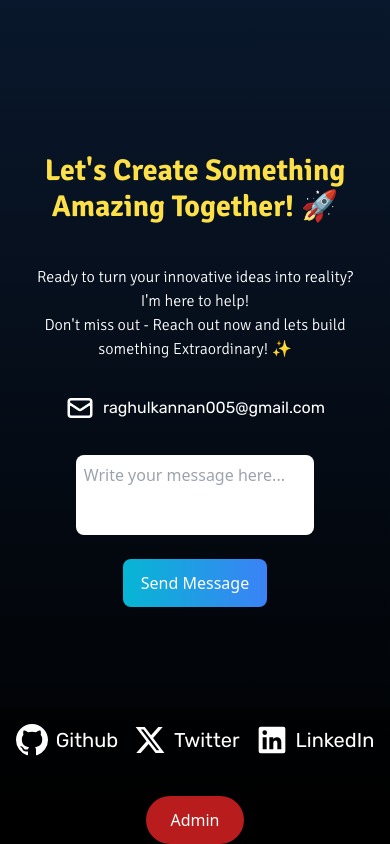
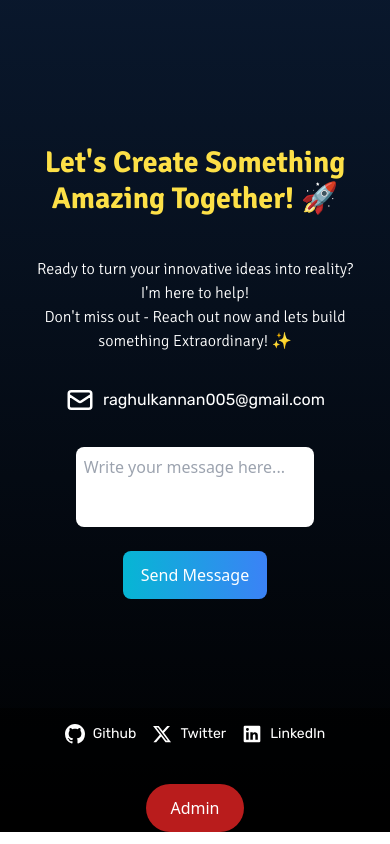
Before and after one commit to Raghulkannan005/Raghulkannan005.github.io, a React (Vite) app: page / in a window 390 px wide. Shown: the part 3392-4236 px from the top of the page. Built offline with nearby package versions, Linux system fonts and the light colour scheme.

Commit message:
fixed icon issue

```diff
--- a/src/App.jsx
+++ b/src/App.jsx
@@ -22,7 +22,7 @@ const AppContent = () => {
     }
 
     return (
-        <div className={`h-full w-full min-w-[375px] items-center transition-colors duration-300 ${darkMode ? '[background:radial-gradient(125%_125%_at_50%_10%,#020220_30%,#0a1399_100%)]' : 'bg-gray-100'}`}>
+        <div className={`h-full w-full min-w-[320px] items-center transition-colors duration-300 ${darkMode ? '[background:radial-gradient(125%_125%_at_50%_10%,#020220_30%,#0a1399_100%)]' : 'bg-gray-100'}`}>
             <Navbar isActive={isActive} toggleClass={toggleClass} />
             <Hero onlyIfOpenToggle={onlyIfOpenToggle} />
             <About onlyIfOpenToggle={onlyIfOpenToggle} />
--- a/src/Components/contact.jsx
+++ b/src/Components/contact.jsx
@@ -50,7 +50,7 @@ const Contact = ({onlyIfOpenToggle}) => {
 
         <div className='flex flex-col min-h-[90vh] justify-center items-center'>
 
-            <div className= "text-yellow-300 text-3xl sm:text-4xl font-signi mt-28 px-6 text-center font-bold mb-4">
+            <div className= "text-yellow-300 text-3xl sm:text-4xl font-signi mt-24 px-6 text-center font-bold mb-4">
                 Let&apos;s Create Something Amazing Together! 🚀
             </div>
 
@@ -103,22 +103,22 @@ const Contact = ({onlyIfOpenToggle}) => {
             <footer className={` ${darkMode?'bg-black/60':'bg-white/10'} w-full h-[5%] flex flex-col items-center`}>
                 <div className={`text-xl ${darkMode ? 'text-white' : 'text-black'} font-rubi mt-2 flex items-center`}>
                 <a href="https://github.com/Raghulkannan005" target="_blank" rel="noopener noreferrer" className="flex items-center hover:text-gray-400 m-2">
-                        <svg height="32" viewBox="0 0 16 16" version="1.1" width="32" aria-hidden="true" fill="currentColor">
+                        <svg height="20" viewBox="0 0 16 16" version="1.1" width="20" aria-hidden="true" fill="currentColor">
                             <path d="M8 0c4.42 0 8 3.58 8 8a8.013 8.013 0 0 1-5.45 7.59c-.4.08-.55-.17-.55-.38 0-.27.01-1.13.01-2.2 0-.75-.25-1.23-.54-1.48 1.78-.2 3.65-.88 3.65-3.95 0-.88-.31-1.59-.82-2.15.08-.2.36-1.02-.08-2.12 0 0-.67-.22-2.2.82-.64-.18-1.32-.27-2-.27-.68 0-1.36.09-2 .27-1.53-1.03-2.2-.82-2.2-.82-.44 1.1-.16 1.92-.08 2.12-.51.56-.82 1.28-.82 2.15 0 3.06 1.86 3.75 3.64 3.95-.23.2-.44.55-.51 1.07-.46.21-1.61.55-2.33-.66-.15-.24-.6-.83-1.23-.82-.67.01-.27.38.01.53.34.19.73.9.82 1.13.16.45.68 1.31 2.69.94 0 .67.01 1.3.01 1.49 0 .21-.15.45-.55.38A7.995 7.995 0 0 1 0 8c0-4.42 3.58-8 8-8Z"></path>
                         </svg>
-                        <span className="ml-2">Github</span>
+                        <span className="ml-2 text-sm sm:text-xl">Github</span>
                     </a>
                     <a href="https://twitter.com/raghulkannan_" target="_blank" rel="noopener noreferrer" className="flex items-center hover:text-gray-400 m-2 ">
-                        <svg height="32" viewBox="0 0 24 24" width="32" fill="currentColor">
+                        <svg height="20" viewBox="0 0 24 24" width="20" fill="currentColor">
                             <path d="M18.244 2.25h3.308l-7.227 8.26 8.502 11.24H16.17l-5.214-6.817L4.99 21.75H1.68l7.73-8.835L1.254 2.25H8.08l4.713 6.231zm-1.161 17.52h1.833L7.084 4.126H5.117z"/>
                         </svg>
-                        <span className="ml-2">Twitter</span>
+                        <span className="ml-2 text-sm sm:text-xl">Twitter</span>
                     </a>
                     <a href="https://www.linkedin.com/in/raghul-kannan-0a4968242" target="_blank" rel="noopener noreferrer" className="flex items-center hover:text-gray-400 m-2">
-                        <svg height="32" viewBox="0 0 24 24" width="32" fill="currentColor">
+                        <svg height="20" viewBox="0 0 24 24" width="20" fill="currentColor">
                             <path d="M20.5 2h-17A1.5 1.5 0 002 3.5v17A1.5 1.5 0 003.5 22h17a1.5 1.5 0 001.5-1.5v-17A1.5 1.5 0 0020.5 2zM8 19H5v-9h3zM6.5 8.25A1.75 1.75 0 118.3 6.5a1.78 1.78 0 01-1.8 1.75zM19 19h-3v-4.74c0-1.42-.6-1.93-1.38-1.93A1.74 1.74 0 0013 14.19a.66.66 0 000 .14V19h-3v-9h2.9v1.3a3.11 3.11 0 012.7-1.4c1.55 0 3.36.86 3.36 3.66z"/>
                         </svg>
-                        <span className="ml-2">LinkedIn</span>
+                        <span className="ml-2 text-sm sm:text-xl">LinkedIn</span>
                     </a>
                 </div>
                 <div className="mt-8 ">
--- a/src/Components/navBar.jsx
+++ b/src/Components/navBar.jsx
@@ -32,15 +32,15 @@ const Navbar = ({ isActive, toggleClass }) => {
     };
 
     return (
-        <nav className={`backdrop-blur-lg ${darkMode ? 'bg-black/40' : 'bg-white/10 '} flex items-center justify-center py-4 px-2 z-50 top-0 w-full fixed`}>
-            <div className="flex justify-between items-center h-12 w-full">
-                <div className="hidden sm:h-full sm:justify-center sm:items-center sm:flex-wrap sm:w-full sm:flex">
+        <nav className={`backdrop-blur-lg ${darkMode ? 'bg-black/40' : 'bg-white/10 '} flex items-center justify-center py-4 z-50 top-0 w-full fixed`}>
+            <div className="flex justify-between items-center h-12 ">
+                <div className="hidden sm:h-full sm:justify-center sm:items-center sm:flex-wrap sm:w-full sm:flex ">
                     <Link to="hero" smooth={true} duration={500}><Btns navBtns="Home" /></Link>
                     <Link to="about" smooth={true} duration={500}><Btns navBtns="About" /></Link>
                     <Link to="projects" smooth={true} duration={500}><Btns navBtns="Project" /></Link>
                     <Link to="contact" smooth={true} duration={500}><Btns navBtns="Contact" /></Link>
                 </div>
-                <div className={`sm:hidden ${isActive ? 'flex' : 'hidden'} flex-col fixed top-20 right-0 ${darkMode ? 'bg-black/50 ' : 'bg-gray-300/30'} pr-8 gap-2 rounded-b-xl pb-8`}>
+                <div className={`sm:hidden ${isActive ? 'flex' : 'hidden'} flex-col fixed top-20  right-0 ${darkMode ? 'bg-black/50 ' : 'bg-gray-300/30'} pr-8 gap-2 rounded-b-xl pb-8`}>
                     <Link to="hero" smooth={true} duration={500}> <Btns navBtns="Home" />  </Link>
                     <Link to="about" smooth={true} duration={500}> <Btns navBtns="About" />  </Link>
                     <Link to="projects" smooth={true} duration={500}> <Btns navBtns="Project" />  </Link>
--- a/vite.config.js
+++ b/vite.config.js
@@ -3,7 +3,7 @@ import react from '@vitejs/plugin-react';
 
 
 export default defineConfig({
-  base: '/Raghulkannan005.github.io/', //while uploading to git replace '/' with '/Raghulkannan005.github.io/'
+  base: '/', //while uploading to git replace '/' with '/Raghulkannan005.github.io/'
   plugins: [react()],
   build: {
     outDir: 'dist',
```
